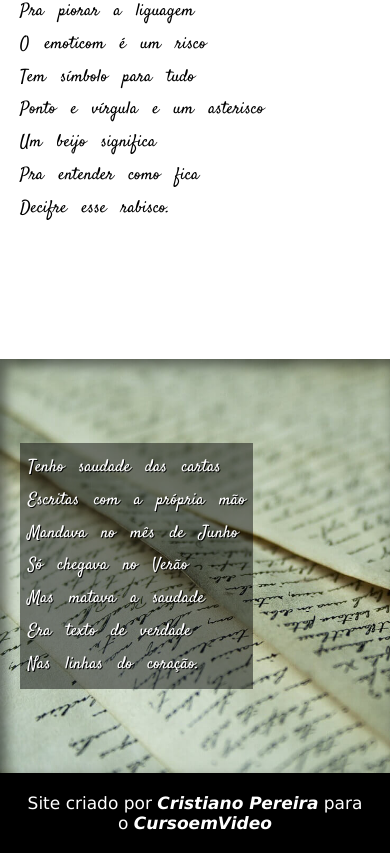
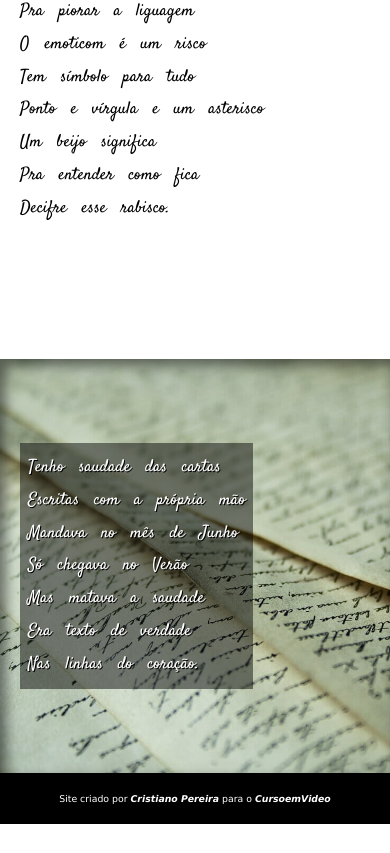
Before and after one commit to Cristian0-Pereira/projeto-cordel, a plain HTML site: page index.html in a window 390 px wide. Shown: the part 1424-2277 px from the top of the page. After the commit the page ends 2248 px from the top, so only its background shows below. Drawn offline with Linux system fonts and the light colour scheme.

Commit message:
terminando o projeto

```diff
--- a/css/cordel.css
+++ b/css/cordel.css
@@ -95,12 +95,12 @@ footer{
 }
 footer p{
     font-family: var(--font-padrao);
-    font-size: 1.7rem;
+    /* font-size: 1.7rem; */
     text-align: center;
 }
 footer a{
     font-family: var(--font-padrao);
-    font-size: 1.7rem;
+    /* font-size: 1.7rem; */
     font-weight: bold;
     font-style: italic;
     text-decoration: none;
@@ -111,7 +111,9 @@ footer a:hover{
     /* -webkit-background-clip: text;
     -webkit-text-fill-color: transparent; */
 }
-
+.rodape{
+    font-size: 1.5vw;
+}
 @media (max-width: 800px) {
     header h1 {
         letter-spacing: -.5rem;
@@ -120,4 +122,7 @@ footer a:hover{
     section {
         font-size: 7vw;
     }
+    .rodape{
+        font-size: 2.4vw;
+    }
 }
--- a/index.html
+++ b/index.html
@@ -67,7 +67,7 @@
     </main>
 
     <footer>
-        <p>Site criado por <a href="https://github.com/Cristian0-Pereira" target="_blank">Cristiano Pereira</a> para o <a href="https://www.cursoemvideo.com/" target="_blank">CursoemVideo</a></p>
+        <p class="rodape">Site criado por <a class="rodape" href="https://github.com/Cristian0-Pereira" target="_blank">Cristiano Pereira</a> para o <a class="rodape" href="https://www.cursoemvideo.com/" target="_blank">CursoemVideo</a></p>
     </footer>
 </body>
 </html>
```
